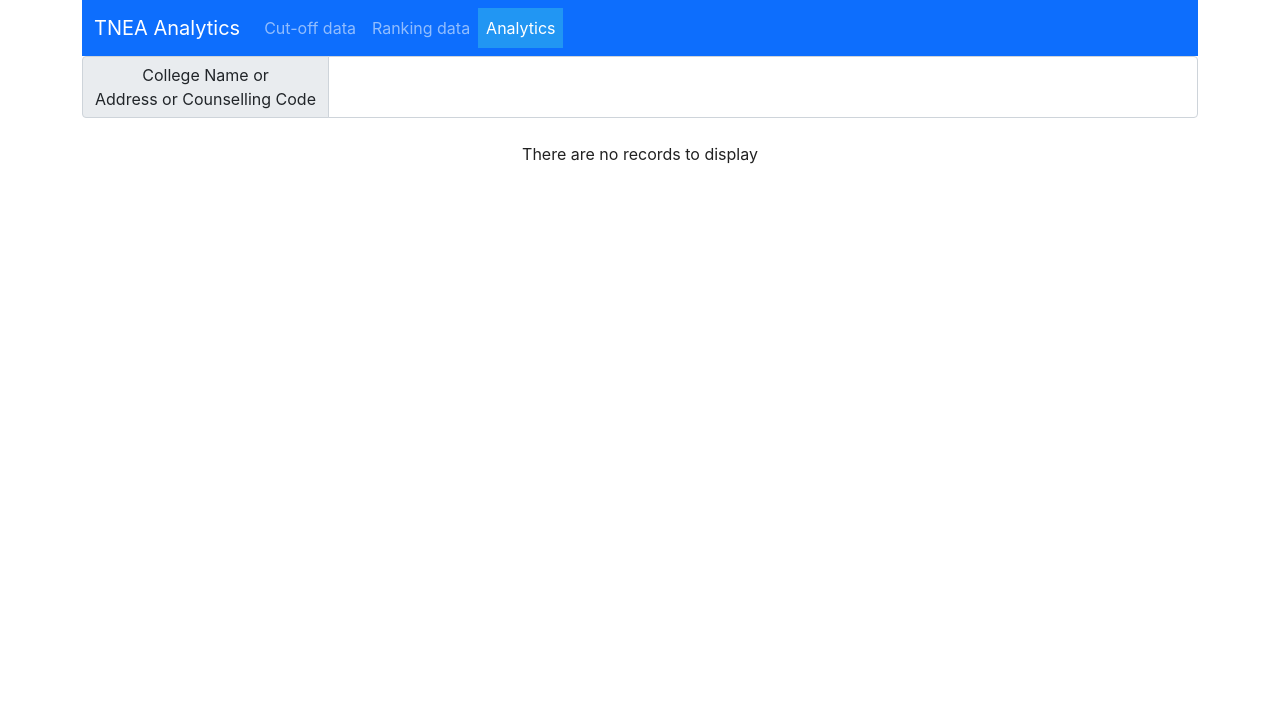
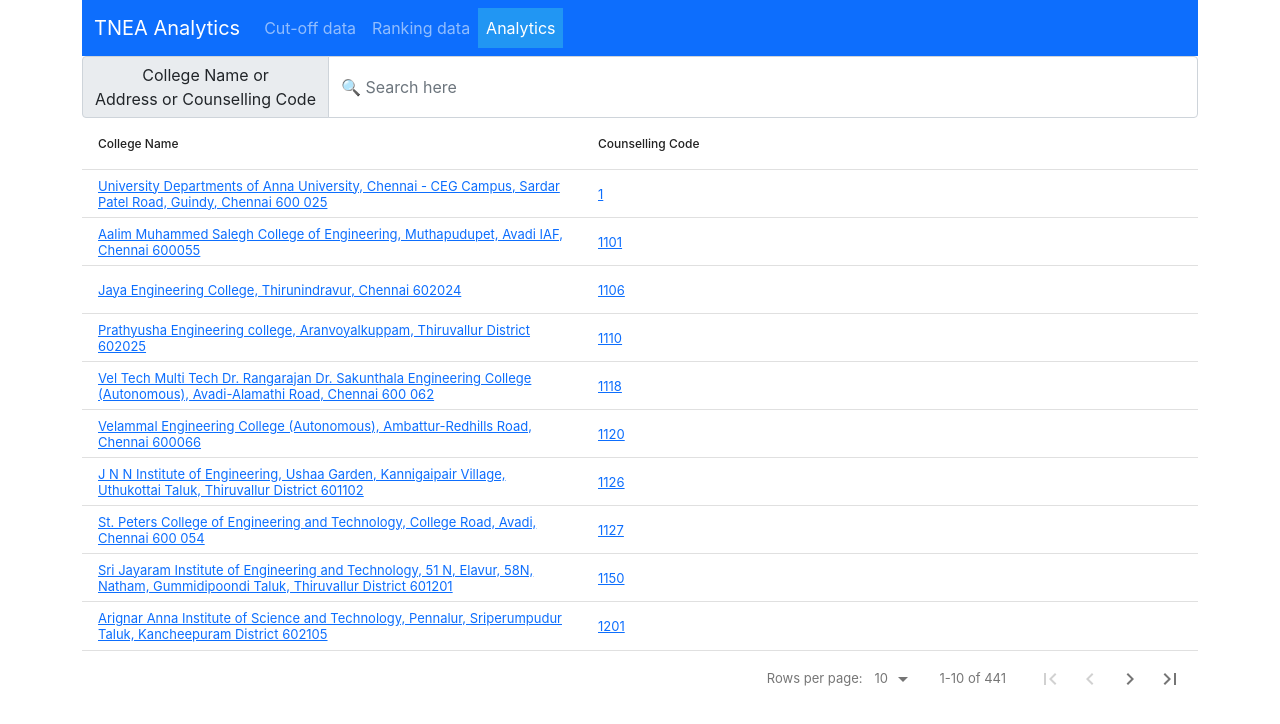
Before and after one commit to anushibin007/tnea-analytics, a React (Vite) app: page /search/analytics in a window 1280 px wide. Shown: the top 724 px of the page. Built offline with nearby package versions, Linux system fonts and the light colour scheme.

Commit message:
Show all data on load instead of empty screen

```diff
--- a/src/components/CollegeSearch.jsx
+++ b/src/components/CollegeSearch.jsx
@@ -24,7 +24,6 @@
 	}, [clgName]);
 
 	const filterIt = () => {
-		if (clgName && clgName.length > 0) {
 		const filteredArray = _.filter(cutoff2020, (clg) => {
 			return (
 				clg.con.toUpperCase().includes(clgName.toUpperCase()) ||
@@ -32,9 +31,6 @@
 			);
 		});
 		return _.uniqBy(filteredArray, "coc");
-		} else {
-			return [];
-		}
 	};
 
 	const getCell = (row, rowKey) => {
@@ -69,6 +65,7 @@
 					aria-describedby="basic-addon1"
 					value={clgName}
 					onChange={clgNameChanged}
+					placeholder="🔍 Search here"
 				/>
 			</InputGroup>
 			<DataTable
```
Lines whose indentation alone changed are shown as unchanged.
